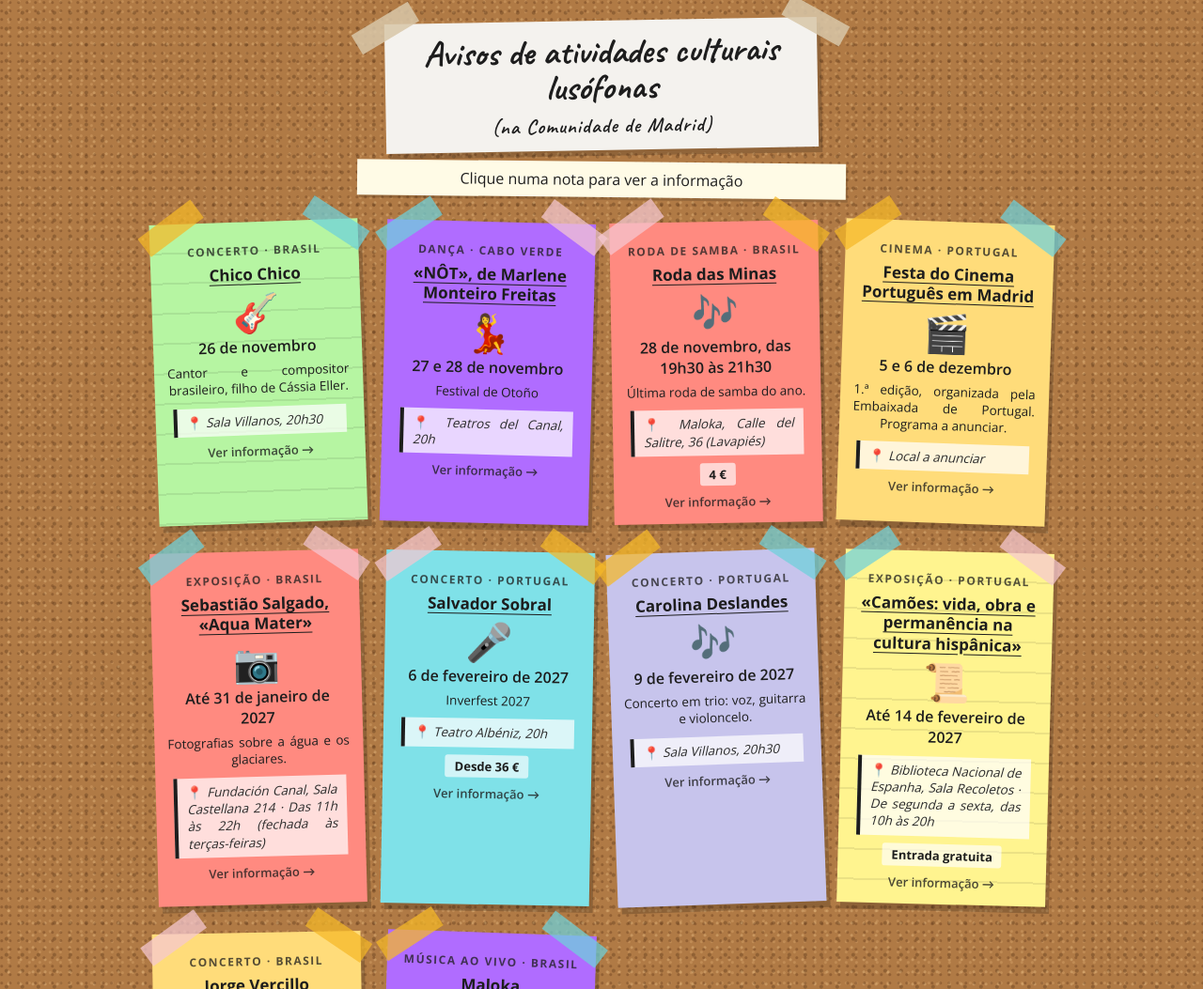
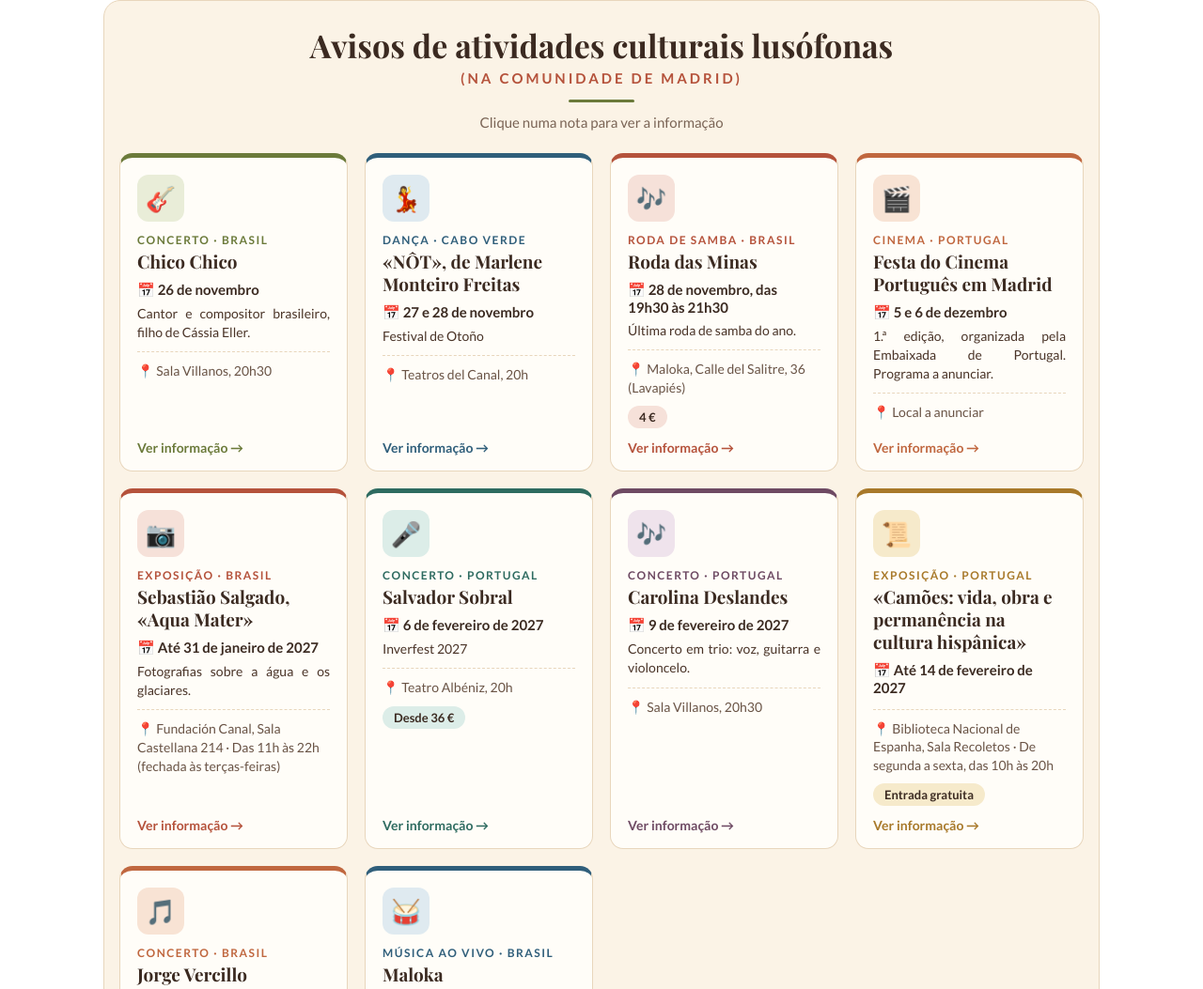
Before and after one commit to Par67/Avisos_Culturais_Madrid, a plain HTML site: page index.html in a window 1280 px wide. Shown: the top 1053 px of the page at 94% size. Drawn offline with nearby package versions, Linux system fonts and the light colour scheme.

Commit message:
Quadro de avisos com novo aspeto

```diff
--- a/index.html
+++ b/index.html
@@ -5,93 +5,62 @@
 <meta name="viewport" content="width=device-width, initial-scale=1">
 <title>Avisos de atividades culturais lusófonas</title>
 <link rel="preconnect" href="https://fonts.googleapis.com">
-<link href="https://fonts.googleapis.com/css2?family=Caveat:wght@600;700&family=Open+Sans:wght@400;600;700&display=swap" rel="stylesheet">
+<link href="https://fonts.googleapis.com/css2?family=Lato:wght@400;700;900&family=Playfair+Display:wght@700&display=swap" rel="stylesheet">
 <style>
   * { box-sizing: border-box; }
   html, body { margin: 0; padding: 0; overflow-x: hidden; }
   body {
-    font-family: "Open Sans", Calibri, Carlito, Arial, sans-serif;
-    font-size: 17px;
-    color: #1d1d1d;
-    background-color: #b07a45;
-    background-image:
-      radial-gradient(circle at 20% 30%, rgba(90,50,20,.35) 1px, transparent 2px),
-      radial-gradient(circle at 70% 60%, rgba(240,200,140,.35) 1px, transparent 2px),
-      radial-gradient(circle at 40% 80%, rgba(70,40,15,.30) 1.5px, transparent 2.5px),
-      radial-gradient(circle at 85% 15%, rgba(230,180,120,.30) 1px, transparent 2px);
-    background-size: 9px 9px, 13px 13px, 17px 17px, 11px 11px;
+    font-family: Lato, "Segoe UI", Calibri, Carlito, Arial, sans-serif;
+    font-size: 17px; color: #4A3428; background: #FFFFFF;
   }
-  .quadro { max-width: 980px; margin: 0 auto; padding: 18px 14px 24px; }
+  .quadro { max-width: 1060px; margin: 0 auto; padding: 22px 16px 26px; background: #FBF3E6; border: 1px solid #E8D6BC; border-radius: 18px; }
 
   /* Título */
-  .titulo {
-    position: relative; max-width: 460px; margin: 4px auto 26px;
-    background: #f4f2ee; padding: 14px 20px 12px; text-align: center;
-    transform: rotate(-1deg); box-shadow: 4px 6px 0 rgba(0,0,0,.18);
+  .titulo { text-align: center; margin: 6px auto 6px; max-width: 760px; }
+  .titulo .fita { display: none; }
+  .titulo h1 { font-family: "Playfair Display", "Palatino Linotype", Georgia, serif; font-weight: 700; font-size: 34px; line-height: 1.15; margin: 0; color: #3B2A21; }
+  .titulo p { font-size: 15px; margin: 6px 0 0; letter-spacing: 3px; text-transform: uppercase; font-weight: 700; color: #B5523B; }
+  .titulo::after { content: ""; display: block; width: 70px; height: 3px; margin: 14px auto 0; background: #6B7A3A; border-radius: 2px; }
+  .instrucao { text-align: center; margin: 12px auto 24px; font-size: 15px; color: #7A6455; }
+
+  /* Cartões */
+  .notas { display: grid; grid-template-columns: repeat(auto-fill, minmax(230px, 1fr)); gap: 18px; }
+  .nota {
+    position: relative; display: flex; flex-direction: column; text-decoration: none; color: #4A3428;
+    background: #FFFDF8 !important; background-image: none !important;
+    border: 1px solid #E8D6BC; border-top: 5px solid var(--cor, #B5523B); border-radius: 14px;
+    padding: 18px 18px 16px; min-height: 230px; text-align: left;
+    transform: none !important; transition: transform .2s ease, border-color .2s ease;
   }
-  .titulo h1 {
-    font-family: "Caveat", "Segoe Script", cursive; font-weight: 700;
-    font-size: 38px; line-height: 1.0; margin: 0;
-  }
-  .titulo p { font-family: "Caveat", "Segoe Script", cursive; font-size: 22px; margin: 8px 0 0; letter-spacing: 1px; }
-  .fita { position: absolute; width: 70px; height: 24px; opacity: .85; }
-  .titulo .fita.e { left: -34px; top: -8px; background: #d9c7a8; transform: rotate(-30deg); }
-  .titulo .fita.d { right: -34px; top: -8px; background: #d9c7a8; transform: rotate(30deg); }
+  .nota:hover, .nota:focus { transform: translateY(-4px) !important; border-color: var(--cor, #B5523B); outline: none; }
+  .nota:focus-visible { outline: 3px solid #3B2A21; outline-offset: 3px; }
+  .nota .fita { display: none; }
+  .nota .icone { order: -1; width: 50px; height: 50px; border-radius: 12px; background: var(--claro, #F6E4DC); font-size: 26px; line-height: 50px; text-align: center; margin: 0 0 12px; }
+  .nota .tipo { font-size: 12px; text-transform: uppercase; letter-spacing: 1.5px; font-weight: 700; color: var(--cor, #B5523B); }
+  .nota h2 { font-family: "Playfair Display", "Palatino Linotype", Georgia, serif; font-size: 19px; line-height: 1.25; margin: 4px 0 8px; font-weight: 700; color: #3B2A21; }
+  .nota .data { font-size: 15px; font-weight: 700; margin: 0 0 4px; color: #3B2A21; }
+  .nota .data::before { content: "📅 "; }
+  .nota .desc { font-size: 14px; line-height: 1.45; margin: 2px 0 0; text-align: justify; }
+  .nota .local { display: block; margin: 10px 0 0; padding-top: 10px; border-top: 1px dashed #E8D6BC; font-size: 14px; line-height: 1.4; color: #6A5446; text-align: left; }
+  .nota .local::before { content: "📍 "; }
+  .nota .extra { align-self: flex-start; margin-top: 10px; font-size: 13px; font-weight: 700; padding: 4px 12px; background: var(--claro, #F6E4DC); color: #3B2A21; border-radius: 20px; }
+  .nota .ver { margin-top: auto; padding-top: 12px; font-size: 14px; font-weight: 700; color: var(--cor, #B5523B); }
 
-  .instrucao {
-    text-align: center; margin: -14px auto 26px; max-width: 520px;
-    background: #fffbe6; padding: 8px 14px; font-size: 16px; transform: rotate(.6deg);
-    box-shadow: 2px 3px 0 rgba(0,0,0,.15);
-  }
+  /* Cores (só a risca, o ícone e as etiquetas) */
+  .c-salmao   { --cor: #B5523B; --claro: #F6E1D9; }
+  .c-lavanda  { --cor: #6E4A63; --claro: #EFE3EC; }
+  .c-amarelo  { --cor: #A8792A; --claro: #F6EACB; }
+  .c-roxo     { --cor: #2F5E7A; --claro: #DFEAF0; }
+  .c-verde    { --cor: #6B7A3A; --claro: #E9EDD8; }
+  .c-ciano    { --cor: #2E6B60; --claro: #DCEDE8; }
+  .c-laranja  { --cor: #C0673F; --claro: #F8E3D4; }
 
-  /* Notas */
-  .notas { display: grid; grid-template-columns: repeat(auto-fill, minmax(210px, 1fr)); gap: 30px 22px; }
-  .nota {
-    position: relative; display: block; text-decoration: none; color: #1d1d1d;
-    padding: 22px 14px 14px; min-height: 210px; text-align: center;
-    box-shadow: 4px 7px 0 rgba(0,0,0,.2);
-    transition: transform .18s ease, box-shadow .18s ease;
-  }
-  .nota:hover, .nota:focus { transform: rotate(0deg) scale(1.04) !important; box-shadow: 7px 12px 0 rgba(0,0,0,.22); z-index: 2; outline: none; }
-  .nota:focus-visible { outline: 3px solid #1d1d1d; outline-offset: 4px; }
-  .nota .fita.e { left: -12px; top: -8px; transform: rotate(-35deg); }
-  .nota .fita.d { right: -12px; top: -8px; transform: rotate(35deg); }
-  .nota .tipo { font-size: 12px; text-transform: uppercase; letter-spacing: 1.5px; font-weight: 700; opacity: .75; }
-  .nota h2 { font-size: 17px; line-height: 1.25; margin: 6px 0 10px; text-decoration: underline; text-underline-offset: 4px; font-weight: 700; }
-  .nota .icone { font-size: 40px; line-height: 1; margin: 4px 0 6px; }
-  .nota .data { font-size: 16px; font-weight: 600; margin: 4px 0 2px; }
-  .nota .desc { font-size: 13.5px; line-height: 1.35; margin: 6px 0 0; text-align: justify; text-align-last: center; }
-  .nota .local {
-    display: block; margin: 10px auto 0; padding: 6px 10px; max-width: 95%;
-    background: rgba(255,255,255,.72); border-left: 4px solid #1d1d1d;
-    font-size: 13.5px; line-height: 1.35; font-style: italic; color: #2b2b2b; text-align: justify;
-  }
-  .nota .local::before { content: "📍 "; font-style: normal; }
-  .nota .extra { display: inline-block; margin-top: 8px; font-size: 13px; font-weight: 700; padding: 3px 10px; background: rgba(255,255,255,.65); border-radius: 3px; }
-  .nota .ver { display: block; margin-top: 8px; font-size: 13px; font-weight: 600; opacity: .8; }
-
-  /* Papel pautado */
-  .pautado { background-image: repeating-linear-gradient(transparent 0 30px, rgba(0,0,0,.08) 30px 32px); }
-
-  /* Cores */
-  .c-salmao   { background-color: #ff8a80; }
-  .c-lavanda  { background-color: #c7c4ec; }
-  .c-amarelo  { background-color: #fff48f; }
-  .c-roxo     { background-color: #b06cff; }
-  .c-verde    { background-color: #b6f5a2; }
-  .c-ciano    { background-color: #7fe1e8; }
-  .c-laranja  { background-color: #ffdc7a; }
-  .f-ciano  { background: rgba(110,210,220,.85); }
-  .f-rosa   { background: rgba(245,200,210,.85); }
-  .f-ouro   { background: rgba(245,185,40,.85); }
-
-  .rodape { margin-top: 40px; text-align: center; color: #fff; font-size: 15px; text-shadow: 0 1px 2px rgba(0,0,0,.6); line-height: 1.6; }
-  .vazio { display: none; text-align: center; background: #fffbe6; padding: 16px; max-width: 480px; margin: 0 auto; }
+  .rodape { margin-top: 28px; text-align: center; color: #7A6455; font-size: 14px; letter-spacing: .5px; }
+  .vazio { display: none; text-align: center; background: #FFFDF8; border: 1px solid #E8D6BC; border-radius: 12px; padding: 16px; max-width: 480px; margin: 0 auto; }
 
   @media (max-width: 520px) {
-    .titulo h1 { font-size: 40px; }
-    .titulo .fita { display: none; }
-    .notas { gap: 30px; }
+    .titulo h1 { font-size: 27px; }
+    .quadro { padding: 16px 10px 20px; }
   }
 </style>
 </head>
```
